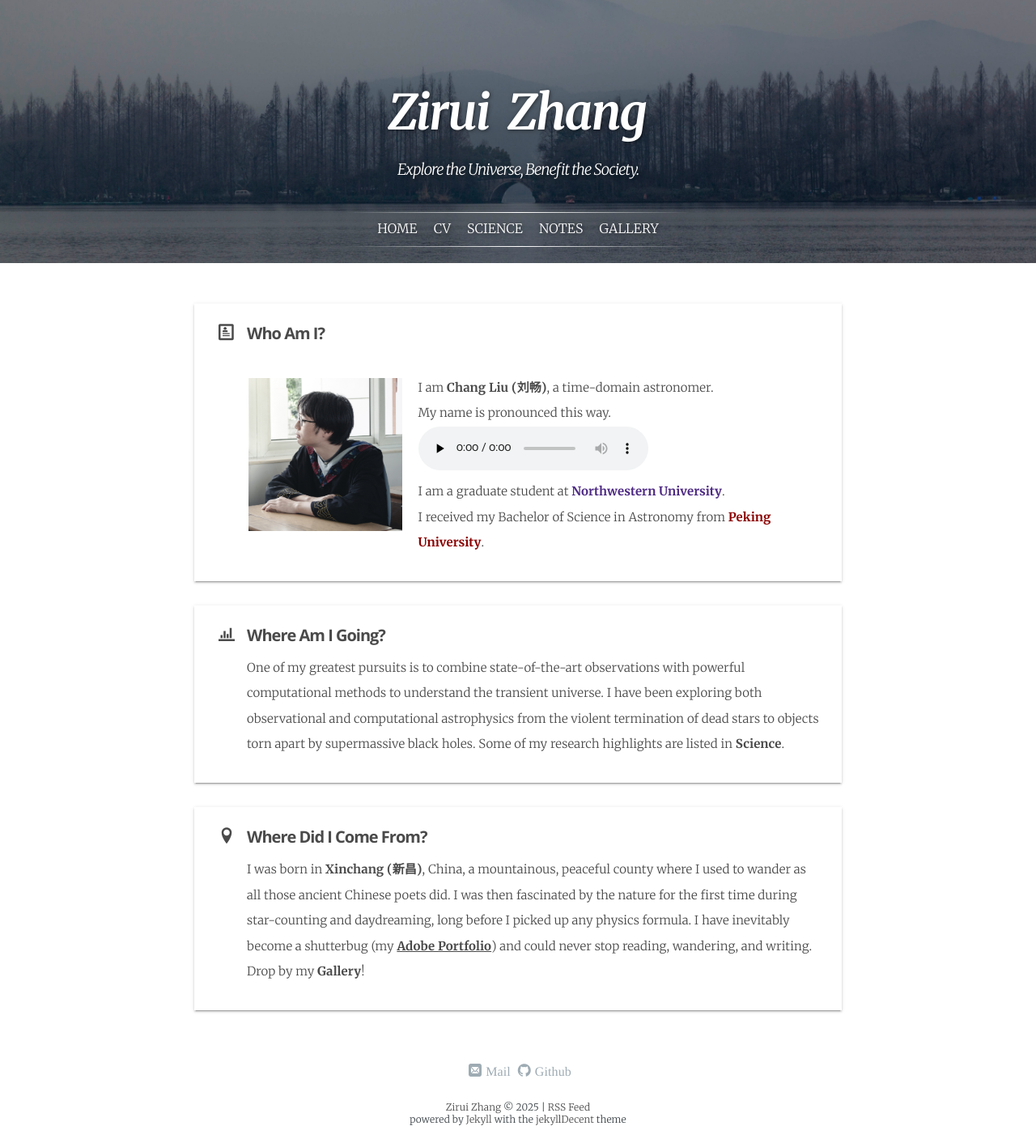
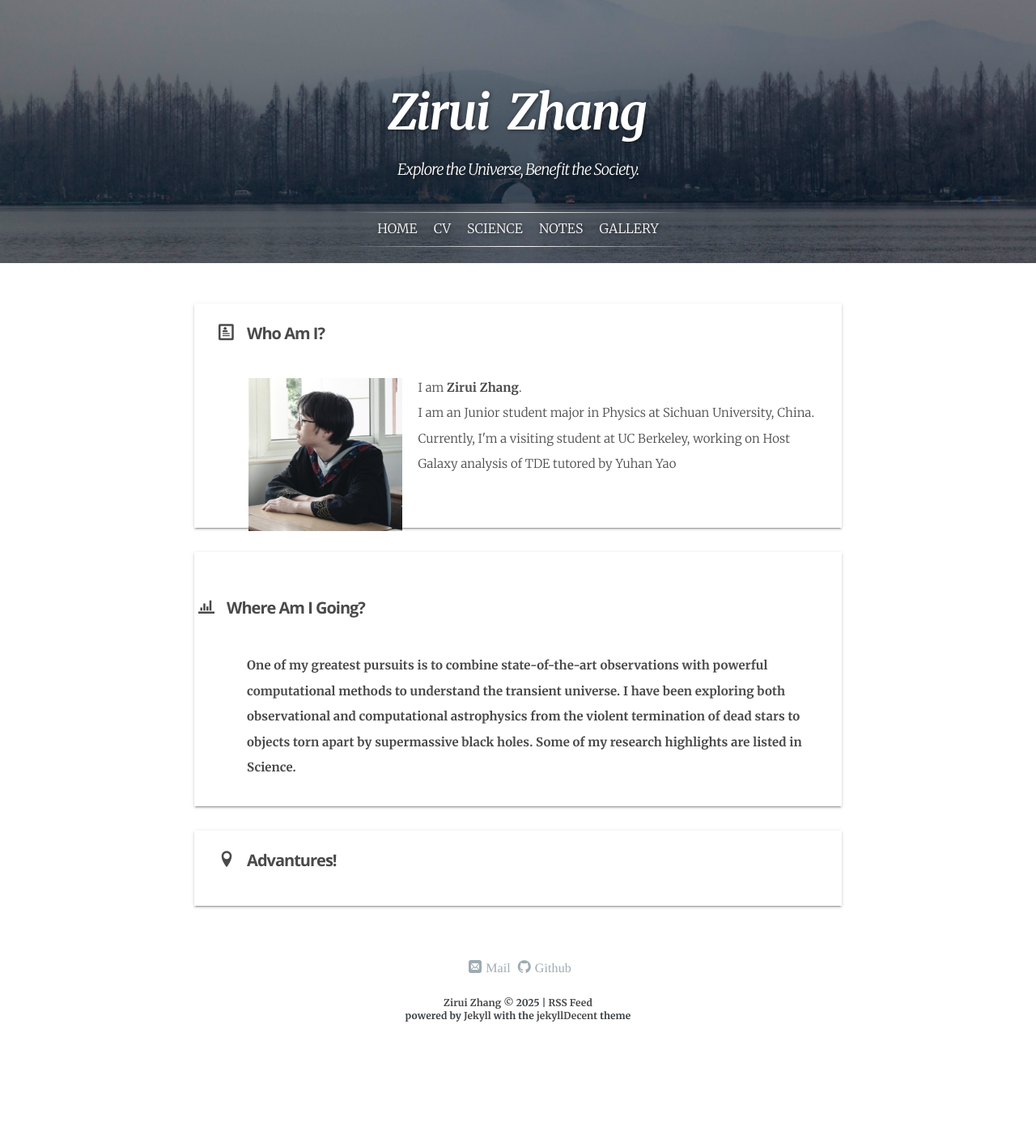
Before and after one commit to ZAKIRAM0/ZAKIRAM0.github.io, a Jekyll site: the page built from index.html, in a window 1280 px wide. Shown: the whole page at 81% size. Built offline with Jekyll 4.4.1, drawn with Linux system fonts in a browser that asks for light colours; some web fonts are replaced; a script that is not in the unit is left out; after the commit the page ends 1284 px from its top, so only the background shows below that.

Commit message:
Update index.html

```diff
--- a/index.html
+++ b/index.html
@@ -23,16 +23,9 @@ layout: default
             <img src="{{ '/assets/page/chang_cover.jpg' | absolute_url }}" align="left" width="0px" style="vertical-align:left;margin:3px 20px 3px 2px"/>
           </p>
 
-          I am <b>Chang Liu (刘畅)</b>, a time-domain astronomer. <br>
-          My name is pronounced this way.
+          I am <b>Zirui Zhang</b>. <br>
               <!--[if lt IE 9]><script>document.createElement('audio');</script><![endif]-->
-              <audio class="wp-audio-shortcode" id="audio-51-1" preload="none" style="width: 40%;" controls="controls">
-                  <source type="audio/mpeg" src="/assets/changliu.mp3"/>
-                  <a href="/assets/changliu.mp3">/assets/changliu.mp3</a>
-
-              </audio><br>
-          I am a graduate student at <b><a href = 'https://ciera.northwestern.edu/directory/chang-liu/'><font color='4E2A84'>Northwestern University</font></a></b>. <br>
-          I received my Bachelor of Science in Astronomy from <b><a href = 'https://astro.pku.edu.cn'><font color="#8c0000">Peking University</font></a></b>.
+          I am an Junior student major in Physics at Sichuan University, China. Currently, I'm a visiting student at UC Berkeley, working on Host Galaxy analysis of TDE tutored by Yuhan Yao <b><a href='https://yaoyuhan.github.io/'     /a><b>
       </ul>
    </div>
 </div>
@@ -48,11 +41,11 @@ layout: default
 </div>
 <div class="md-card shadow" style = "text-align:left;">
    <div class="title icon-location">
-       <h2>Where Did I Come From?</h2>
+       <h2>Advantures!</h2>
    </div>
    <div class="content">
        <ul>
-          I was born in <b><a href='https://en.wikipedia.org/wiki/Xinchang_County'>Xinchang (新昌)</a></b>, China, a mountainous, peaceful county where I used to wander as all those ancient Chinese poets did. I was then fascinated by the nature for the first time during star-counting and daydreaming, long before I picked up any physics formula. I have inevitably become a shutterbug (my <b><u><a href = 'https://ptgcliu.myportfolio.com/work'>Adobe Portfolio</a></u></b>) and could never stop reading, wandering, and writing. Drop by my <b><a href="/Gallery">Gallery</a></b>!
+
        </ul>
    </div>
 </div>
```
